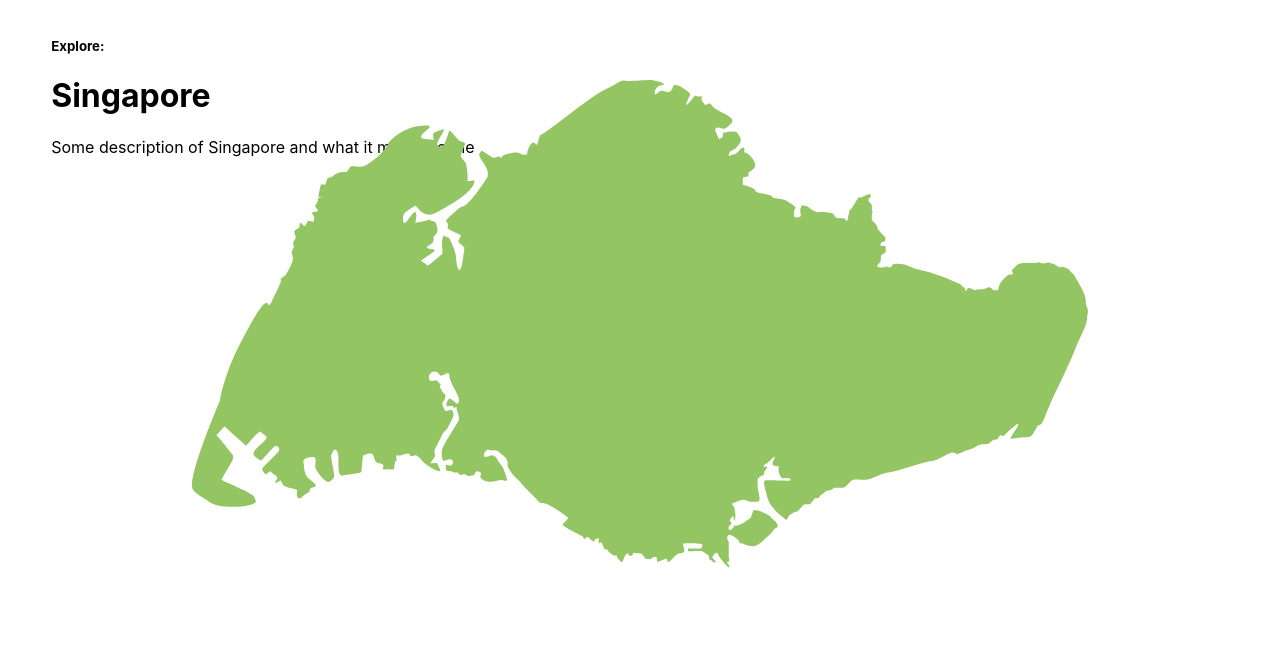
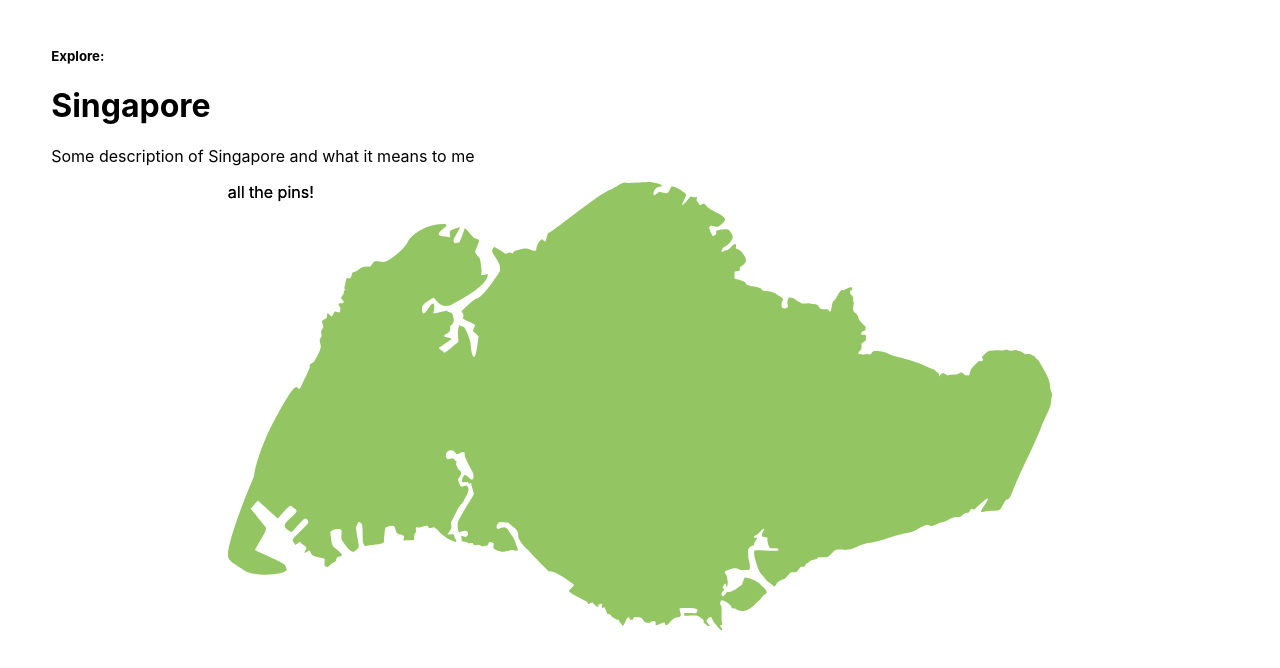
Before and after one commit to spark33/Singapore, a React (Create React App) app: page / in a window 1280 px wide. Shown: the top 668 px of the page. Built offline with nearby package versions, Linux system fonts and the light colour scheme.

Commit message:
positioned all elements

```diff
--- a/src/App.css
+++ b/src/App.css
@@ -1,20 +1,24 @@
 .App {
   max-height: 100vh;
+  padding: 2% 4%;
 }
 
-header {
-  position: absolute;
-  top: 2%;
-  left: 4%;
-}
-
-.Map {
-  max-height: 100vh;
+.map-container {
+  height: 100vh;
+  width: 70%;
+  margin: 0 auto;
+  position: relative;
 }
 
 .Map img {
   position: absolute;
-  top: 10%;
-  left: 15%;
-  width: 70%;
+  width: 100%;
 }
+
+.location-pins {
+  position: absolute;
+  top: 0;
+  left: 0;
+  width: 100%;
+  height: 100%;
+}
--- a/src/App.js
+++ b/src/App.js
@@ -2,6 +2,7 @@ import React, { Component } from 'react';
 import logo from './logo.svg';
 import './App.css';
 import Map from './Map.js';
+import LocationPins from './LocationPins.js';
 
 class App extends Component {
   render() {
@@ -14,7 +15,10 @@ class App extends Component {
             Some description of Singapore and what it means to me
           </p>
         </header>
-        <Map />
+        <div className="map-container">
+          <Map />
+          <LocationPins />
+        </div>
       </div>
     );
   }
--- /dev/null
+++ b/src/LocationPins.js
@@ -0,0 +1,14 @@
+import React, { Component } from 'react';
+import './App.css';
+
+class LocationPins extends Component {
+  render() {
+    return (
+      <div className="location-pins">
+        all the pins!
+      </div>
+    );
+  }
+}
+
+export default LocationPins;
--- a/src/Map.js
+++ b/src/Map.js
@@ -6,6 +6,9 @@ class Map extends Component {
     return (
       <div className="Map">
         <img src={ require("./map.svg") } alt="Map of Singapore" />
+        <div className="location-pins">
+          all the pins!
+        </div>
       </div>
     );
   }
```
